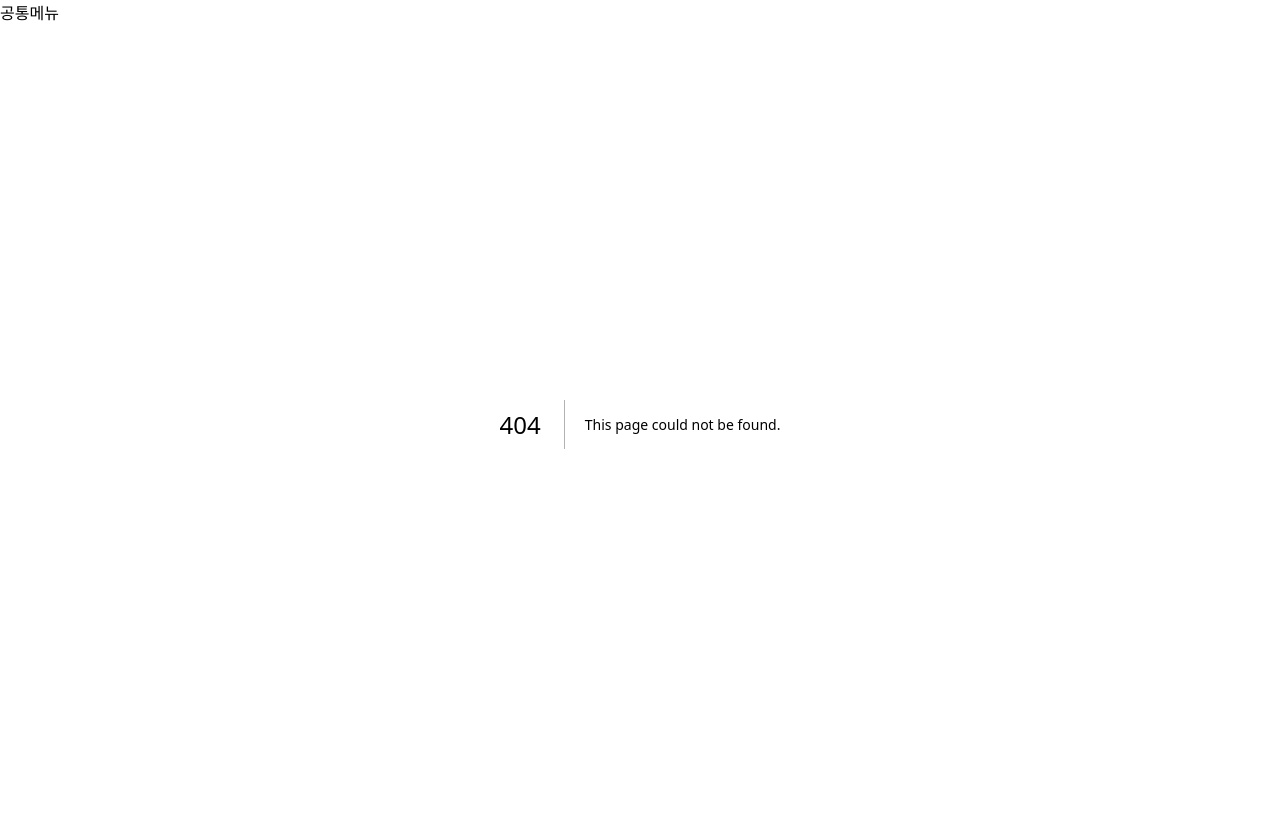
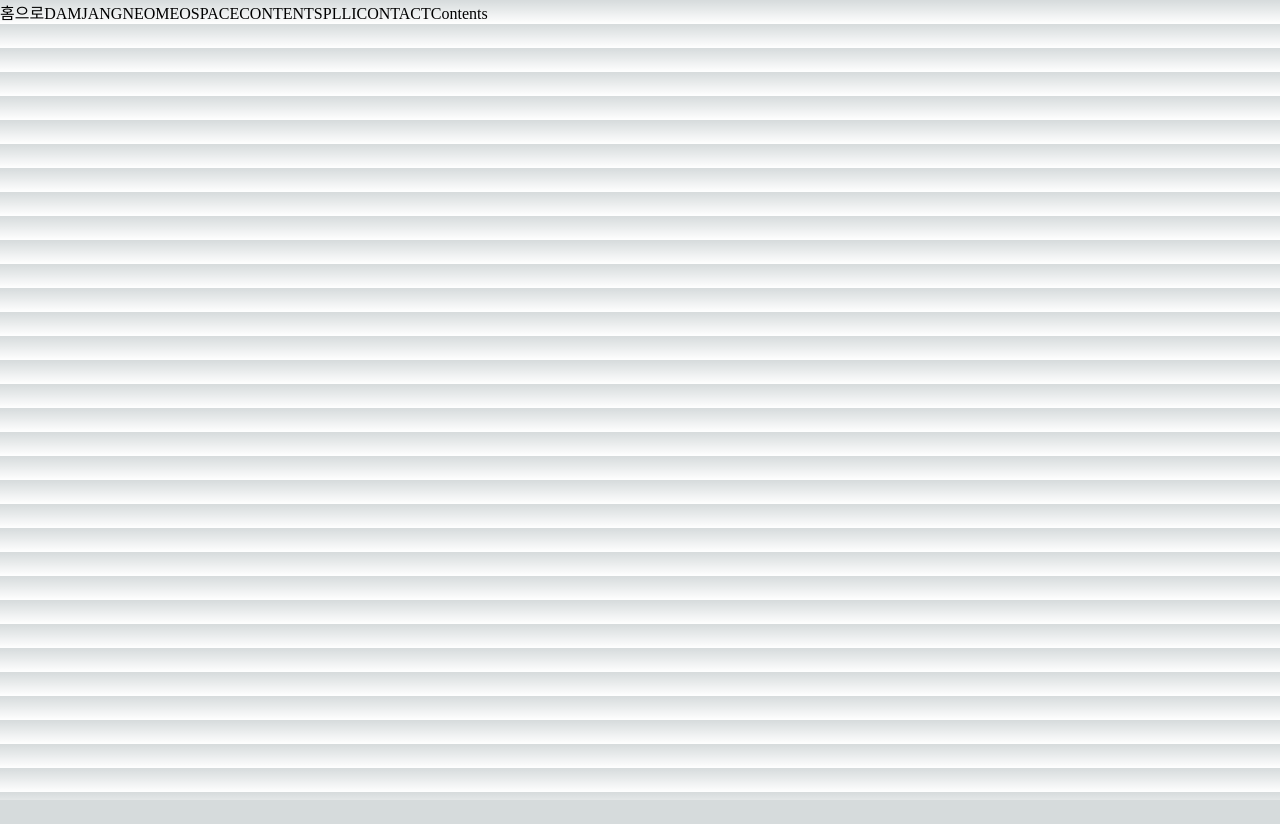
Before and after one commit to jvn4dev/damjangneomeo, a Next.js app: page /contents in a window 1280 px wide. Before the commit this address had no page. After the commit the page ends 800 px from the top, so only its background shows below. Built offline with nearby package versions, Linux system fonts and the light colour scheme.

Commit message:
add AppLayout 컴포넌트(1)

```diff
--- a/components/AppLayout.tsx
+++ /dev/null
@@ -1,16 +0,0 @@
-import React from 'react';
-
-const AppLayout = ({ children }: AppLayoutProps) => {
-	return (
-		<>
-			<div>공통메뉴</div>
-			{children}
-		</>
-	);
-};
-
-export default AppLayout;
-
-type AppLayoutProps = {
-	children: React.ReactNode;
-};
--- /dev/null
+++ b/components/Layout/AppLayout.tsx
@@ -0,0 +1,22 @@
+import React from 'react';
+import Link from 'next/link';
+
+const AppLayout = ({ children }: AppLayoutProps) => {
+	return (
+		<>
+			<Link href="/">홈으로</Link>
+			<Link href="/damjangneomeo">DAMJANGNEOMEO</Link>
+			<Link href="/space">SPACE</Link>
+			<Link href="/contents">CONTENTS</Link>
+			<Link href="/plli">PLLI</Link>
+			<Link href="/contact">CONTACT</Link>
+			{children}
+		</>
+	);
+};
+
+export default AppLayout;
+
+type AppLayoutProps = {
+	children: React.ReactNode;
+};
--- a/pages/_app.tsx
+++ b/pages/_app.tsx
@@ -1,6 +1,6 @@
 import '@/styles/globals.css';
 import type { AppProps } from 'next/app';
-import AppLayout from '@/components/AppLayout';
+import AppLayout from '@/components/Layout/AppLayout';
 
 export default function App({ Component, pageProps }: AppProps) {
 	return (
--- a/pages/api/hello.ts
+++ /dev/null
@@ -1,13 +0,0 @@
-// Next.js API route support: https://nextjs.org/docs/api-routes/introduction
-import type { NextApiRequest, NextApiResponse } from 'next'
-
-type Data = {
-  name: string
-}
-
-export default function handler(
-  req: NextApiRequest,
-  res: NextApiResponse<Data>
-) {
-  res.status(200).json({ name: 'John Doe' })
-}
--- /dev/null
+++ b/pages/contact/index.tsx
@@ -0,0 +1,5 @@
+const Contact = () => {
+	return <>Contact</>;
+};
+
+export default Contact;
--- /dev/null
+++ b/pages/contents/index.tsx
@@ -0,0 +1,5 @@
+const Contents = () => {
+	return <>Contents</>;
+};
+
+export default Contents;
--- /dev/null
+++ b/pages/damjangneomeo/index.tsx
@@ -0,0 +1,5 @@
+const Damjangneomeo = () => {
+	return <>Damjangneomeo</>;
+};
+
+export default Damjangneomeo;
--- /dev/null
+++ b/pages/plli/index.tsx
@@ -0,0 +1,5 @@
+const Plli = () => {
+	return <>Plli</>;
+};
+
+export default Plli;
--- /dev/null
+++ b/pages/space/index.tsx
@@ -0,0 +1,5 @@
+const Space = () => {
+	return <>Space</>;
+};
+
+export default Space;
```
Also changed, not shown: .eslintrc.json.
